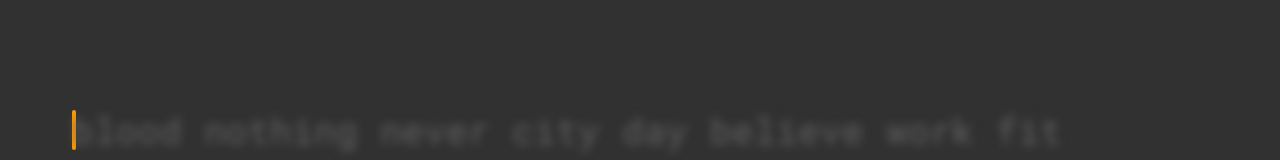
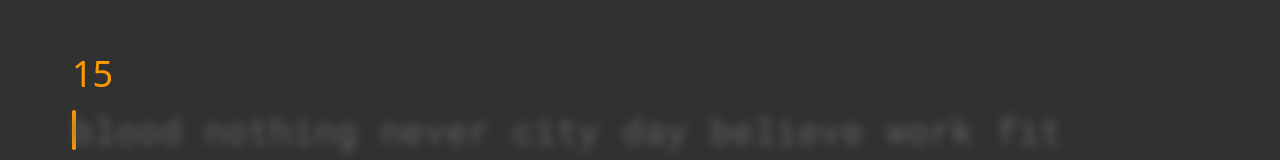
Before and after one commit to vikasgodara290/Typist, a React (Vite) app in the folder frontend/: page / in a window 1280 px wide. Shown: the part 218-378 px from the top of the page. Built offline with nearby package versions, Linux system fonts and the light colour scheme.

Commit message:
add timer feature

```diff
--- a/frontend/src/App.tsx
+++ b/frontend/src/App.tsx
@@ -1,13 +1,39 @@
-import Words from './components/Words';
-import './app.css'
+import Words from "./components/Words";
+import "./app.css";
+import Timer from "./components/Timer";
+import { useEffect, useRef, useState } from "react";
 
 function App() {
+    const [timer, setTimer] = useState<number>(15);
+    const timerIntervalRef = useRef<number>(timer);
+    const [timerStart, setTimerStart] = useState<boolean>(false);
 
-  return (
-    <>
-      <Words noOfWords = {50}/>
-    </>
-  )
+    useEffect(() => {
+        if (timerStart) {
+            timerIntervalRef.current = setInterval(() => {
+                setTimer((curr) => curr - 1);
+            }, 1000);
+        }
+
+        return () => {
+            if (timerIntervalRef.current) {
+                clearInterval(timerIntervalRef.current);
+            }
+        };
+    }, [timerStart]);
+
+    useEffect(() => {
+        if (timer === 0 && timerIntervalRef.current) {
+            clearInterval(timerIntervalRef.current);
+        }
+    }, [timer]);
+
+    return (
+        <div className="bg-bgColor">
+            <Timer timer={timer} />
+            <Words noOfWords={50} setTimerStart={setTimerStart} timer={timer} />
+        </div>
+    );
 }
 
-export default App
+export default App;
--- /dev/null
+++ b/frontend/src/components/Timer.tsx
@@ -0,0 +1,14 @@
+interface TimerProps {
+    timer: number;
+}
+const Timer = ({ timer }: TimerProps) => {
+    return (
+        <>
+            <span className="text-amber-500 text-4xl fixed mt-68 ml-[72px]">
+                {timer}
+            </span>
+        </>
+    );
+};
+
+export default Timer;
--- a/frontend/src/components/Words.tsx
+++ b/frontend/src/components/Words.tsx
@@ -5,9 +5,11 @@ import { v4 as uuidv4 } from "uuid";
 
 interface WordsType {
     noOfWords: number;
+    setTimerStart: React.Dispatch<React.SetStateAction<boolean>>;
+    timer: number;
 }
 
-const Words = ({ noOfWords }: WordsType) => {
+const Words = ({ noOfWords, setTimerStart, timer }: WordsType) => {
     const [words, setWords] = useState<string[]>([]);
     const wordsDivRef = useRef<HTMLDivElement>(null);
     const [currentWordIndex, setCurrentWordIndex] = useState<number>(0);
@@ -19,6 +21,7 @@ const Words = ({ noOfWords }: WordsType) => {
     }>({ x: 72, y: 328 });
     const [wordsRemoved, setWordsRemoved] = useState<number>(0);
     const [wordsInFirstLine, setWordsnFirstLine] = useState<number>(0);
+    const [totalLetterTyped, setTotalLetterTyped] = useState<number>(0);
     //-------------------------------------------------------------------------------------------------------//
     //What is difference between mount and re-render?
     /*
@@ -35,17 +38,21 @@ const Words = ({ noOfWords }: WordsType) => {
         setWords(wordsTemp);
 
         //This is clean up code on unmounting the Words component
-        return console.log("hi there");
+        //return console.log("hi there");
     }, [noOfWords]);
     //-------------------------------------------------------------------------------------------------------//
-
     //-------------------------------------------------------------------------------------------------------//
     function onKeyDownHandler(e: React.KeyboardEvent<HTMLDivElement>) {
+        if (timer === 0) return;
         if (e.key == " ") {
             setCurrentLetterIndex(0);
             setCurrentWordIndex((curr) => curr + 1);
             return;
         }
+
+        if (e.key.length !== 1 && e.key != "Backspace") return;
+
+        //if (!/^[\u0020-\u007E]$/.test(e.key)) return;
 
         if (e.key == "Shift") {
             return;
@@ -54,8 +61,7 @@ const Words = ({ noOfWords }: WordsType) => {
         if (e.key === "Backspace") {
             if (currentLetterIndex > 0) {
                 setCurrentLetterIndex((curr) => curr - 1);
-                console.log('i ma here');
-
+                console.log("i ma here");
             } else {
                 if (currentWordIndex > 0) {
                     // setCurrentWordIndex(curr => curr - 1)
@@ -78,12 +84,15 @@ const Words = ({ noOfWords }: WordsType) => {
         }
     }
     //-------------------------------------------------------------------------------------------------------//
-console.log(currentLetterIndex);
 
     //-------------------------------------------------------------------------------------------------------//
-    document.addEventListener("keyup", () => {
-        wordsDivRef.current?.focus();
-    });
+
+    useEffect(() => {
+        document.addEventListener("keyup", () => {
+            setTimerStart(true);
+            wordsDivRef.current?.focus();
+        });
+    }, []);
     //-------------------------------------------------------------------------------------------------------//
 
     //-------------------------------------------------------------------------------------------------------//
@@ -108,14 +117,32 @@ console.log(currentLetterIndex);
         () => words.map((word) => ({ id: uuidv4(), word })),
         [words]
     );
+    //-------------------------------------------------------------------------------------------------------//
+    useEffect(() => {
+        //console.log(totalLetterTyped);
+        setTotalLetterTyped((curr) => curr + 1);
+    }, [currentLetterIndex, currentWordIndex]);
+    /*
+        cmd + <- | -> move to start and end of line
+        cmd + shift +<- | -> move to start and end of line and select
+        cmd + backspace to remove one line
+        option + <- | -> move one word
+        option + up or down arrow key to move the line up or down
+        option + shift + <- | -> move one word and select
+        option + shift + down or up arrow key to duplicate the line up or down
+        option + backspace to remove one word
+        cmd + x to delete one line and copy it to clipboard
+        option + right click to have double cursor for writing
+    */
+    //-------------------------------------------------------------------------------------------------------//
 
     return (
-        <div className=" h-screen bg-bgColor">
+        <div className=" h-screen">
             <div
                 id="wordsDiv"
                 tabIndex={1}
                 ref={wordsDivRef}
-                onKeyDown={onKeyDownHandler}
+                onKeyDown={(e) => onKeyDownHandler(e)}
                 className="outline-none fixed h-42 mt-80"
             >
                 <div
@@ -151,9 +178,13 @@ console.log(currentLetterIndex);
                                             word={wordObj.word.trim()}
                                             wordIndex={index + wordsRemoved}
                                             currentWordIndex={currentWordIndex}
-                                            currentLetterIndex={currentLetterIndex}
+                                            currentLetterIndex={
+                                                currentLetterIndex
+                                            }
                                             typedLetter={typedLetter}
-                                            setCurrentLetterPos={setCurrentLetterPos}
+                                            setCurrentLetterPos={
+                                                setCurrentLetterPos
+                                            }
                                         />
                                     )
                             )}
```
